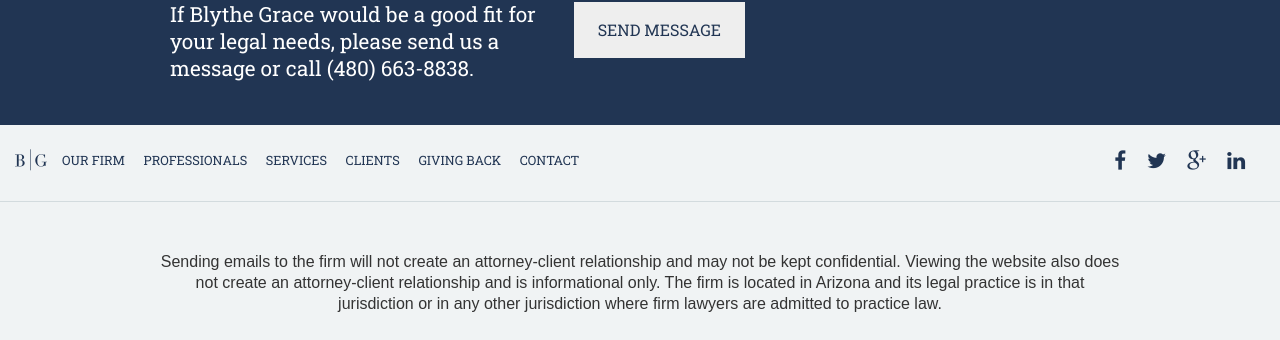
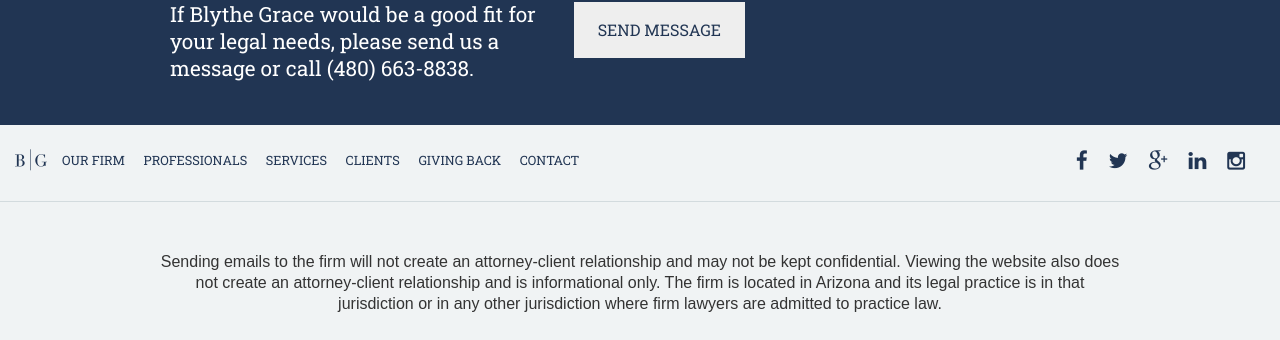
Before and after one commit to kristenzirkler/blythe-grace-demo, a Jekyll site: the page built from index.html, in a window 1280 px wide and 900 px high, scrolled down 2047 px. Shown: the part 535-875 px from the top of the window. Built offline with Jekyll 4.4.1, drawn with Linux system fonts in a browser that asks for light colours; nearby versions of some CDN libraries.

Commit message:
Added instagram to footer

```diff
--- a/_includes/footer.html
+++ b/_includes/footer.html
@@ -22,6 +22,7 @@
       <li><a target="_new" href="https://twitter.com/blythegracepllc"><i class="bg-icon icon-twitter"></i><span>Twitter</span></a></li>
       <li><a target="_new" href="https://plus.google.com/+Blythegrace"><i class="bg-icon icon-gplus"></i><span>Google+</span></a></li>
       <li><a target="_new" href="http://www.linkedin.com/company/blythe-grace-pllc"><i class="bg-icon icon-linkedin"></i><span>LinkedIn</span></a></li>
+      <li><a target="_new" href="https://www.instagram.com/blythegrace/"><i class="bg-icon icon-instagramm"></i><span>Instagram</span></a></li>
     </ul>
   </div>
 </div>
--- a/our-firm/index.html
+++ b/our-firm/index.html
@@ -45,7 +45,8 @@
 </div>
 <div class="slide slide-bg-image instafeed">
   <div class="inner">
-    <h2><span><a href="https://www.instagram.com/blythegrace/" target="_blank">Follow Us on Instagram</a></span></h2>
+    <h2><span><a href="https://www.instagram.com/blythegrace/" target="_blank">Follow Us on Instagram
+      <i class="bg-icon icon-instagramm"></i></a></span></h2>
     <div id="instafeed" class="images"></div>
   </div>
 </div>
```
Also changed, not shown: other parts of our-firm/index.html (+1 -1 lines).
